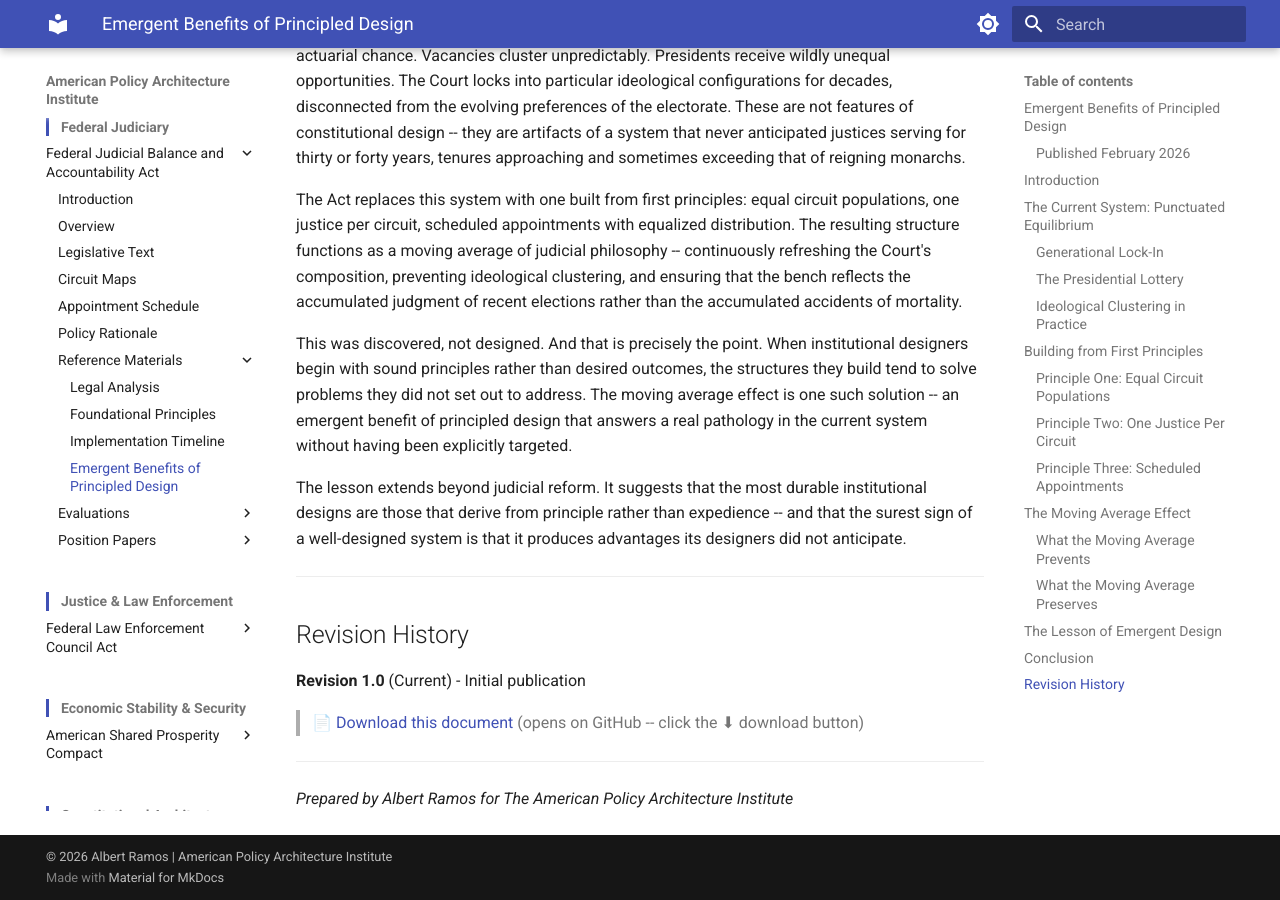
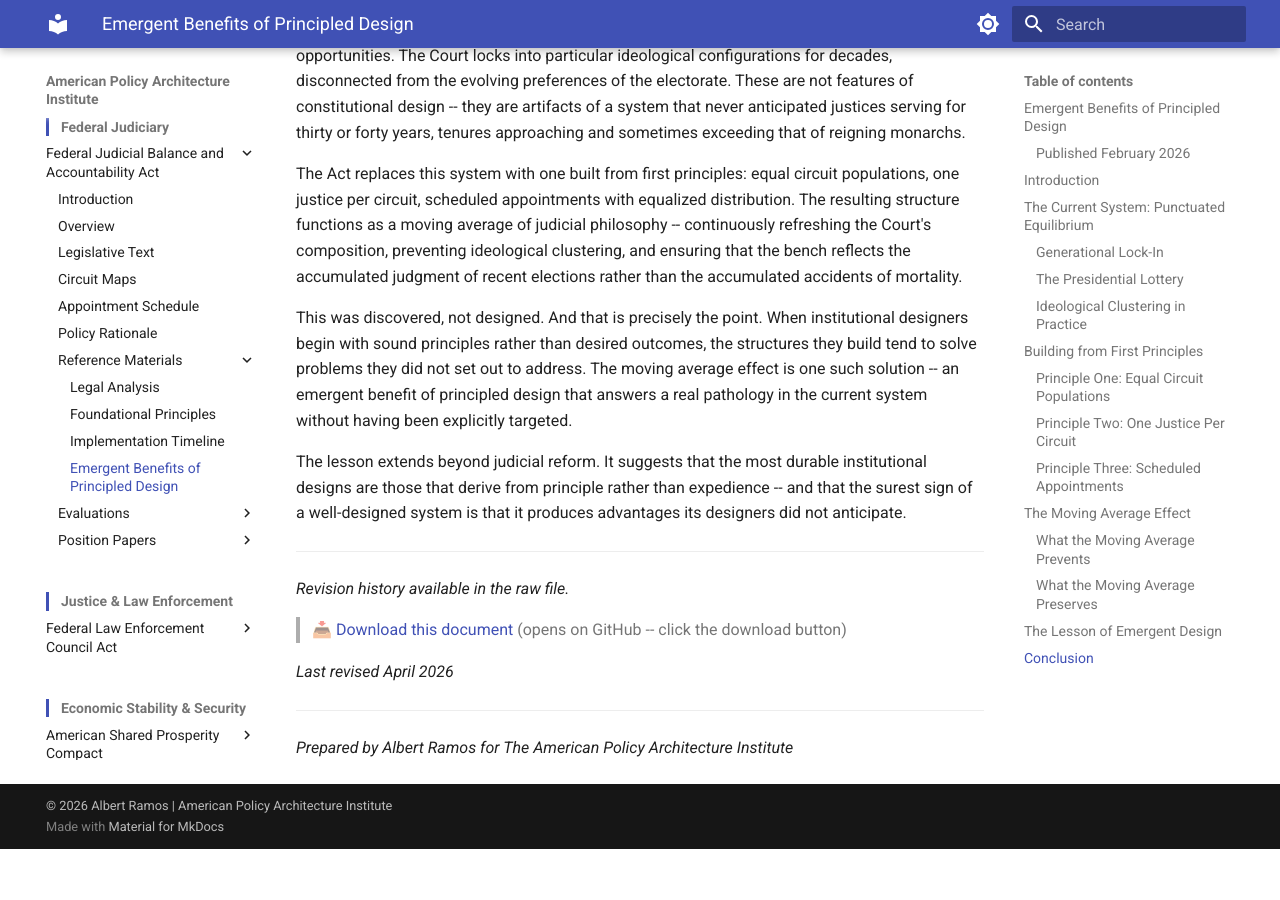
Before and after one commit to albertintech/apai, an MkDocs documentation site: the page built from docs/judiciary/fjbaa/emergent-benefits-of-principled-design.md, in a window 1280 px wide and 900 px high, scrolled down 6026 px. Built offline with MkDocs 1.6.1 and Material for MkDocs 9.7.7, drawn with Linux system fonts in a browser that asks for light colours; after the commit the page ends 6875 px from its top, so only the background shows below that; some of the changed lines change nothing that is shown; some of the changed text lies outside the part shown.

Commit message:
Update emergent-benefits-of-principled-design.md

```diff
--- a/docs/judiciary/fjbaa/emergent-benefits-of-principled-design.md
+++ b/docs/judiciary/fjbaa/emergent-benefits-of-principled-design.md
@@ -4,7 +4,7 @@
 
 ### Published February 2026
 
-Based on Rev 2.2 of the Federal Judicial Balance and Accountability Act (FJBAA), hereafter "the Act"
+Based on Rev 2.2 of the Federal Judicial Balance and Accountability Act
 
 ---
 
@@ -122,12 +122,21 @@
 
 ---
 
+<!--
 ## Revision History
 
-**Revision 1.0** (Current)
+**Revision 1.1** (Current)
+- DPS Rev 2.7 structural alignment: wrapped revision history in HTML comment block, added revision history note, added last revised line, standardized download link format, renamed file to Production Convention, corrected header "Based on" line per DPS Rev 2.7
+
+**Revision 1.0**
 - Initial publication
+-->
 
-> 📄 [Download this document](https://github.com/albertintech/apai/blob/main/docs/judiciary/fjbaa/emergent-benefits-of-principled-design.md) (opens on GitHub -- click the ⬇ download button)
+*Revision history available in the raw file.*
+
+> 📥 [Download this document](https://github.com/albertintech/apai/blob/main/docs/judiciary/fjbaa/emergent-benefits-of-principled-design.md) (opens on GitHub -- click the download button)
+
+*Last revised April 2026*
 
 ---
 
```
